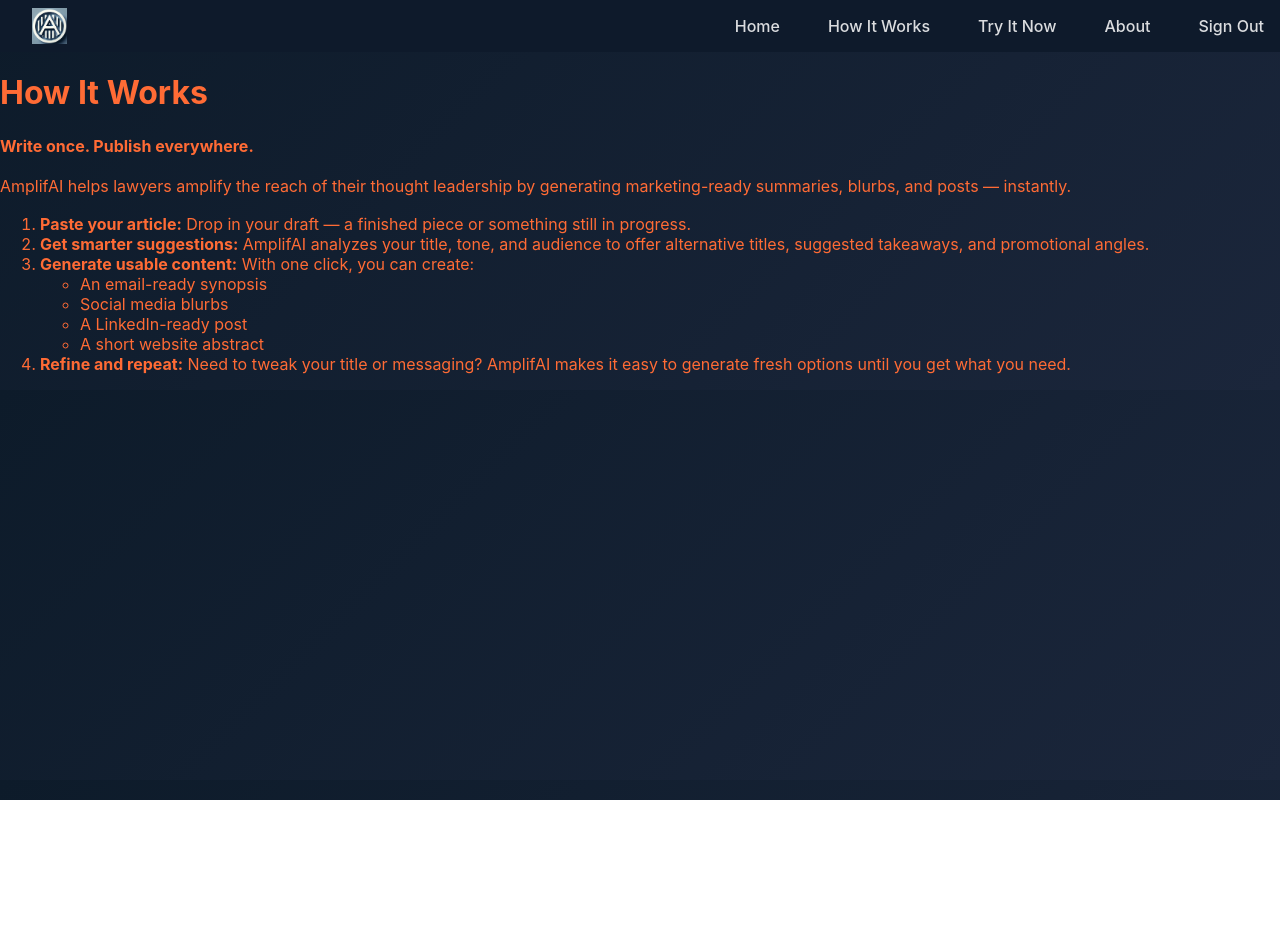
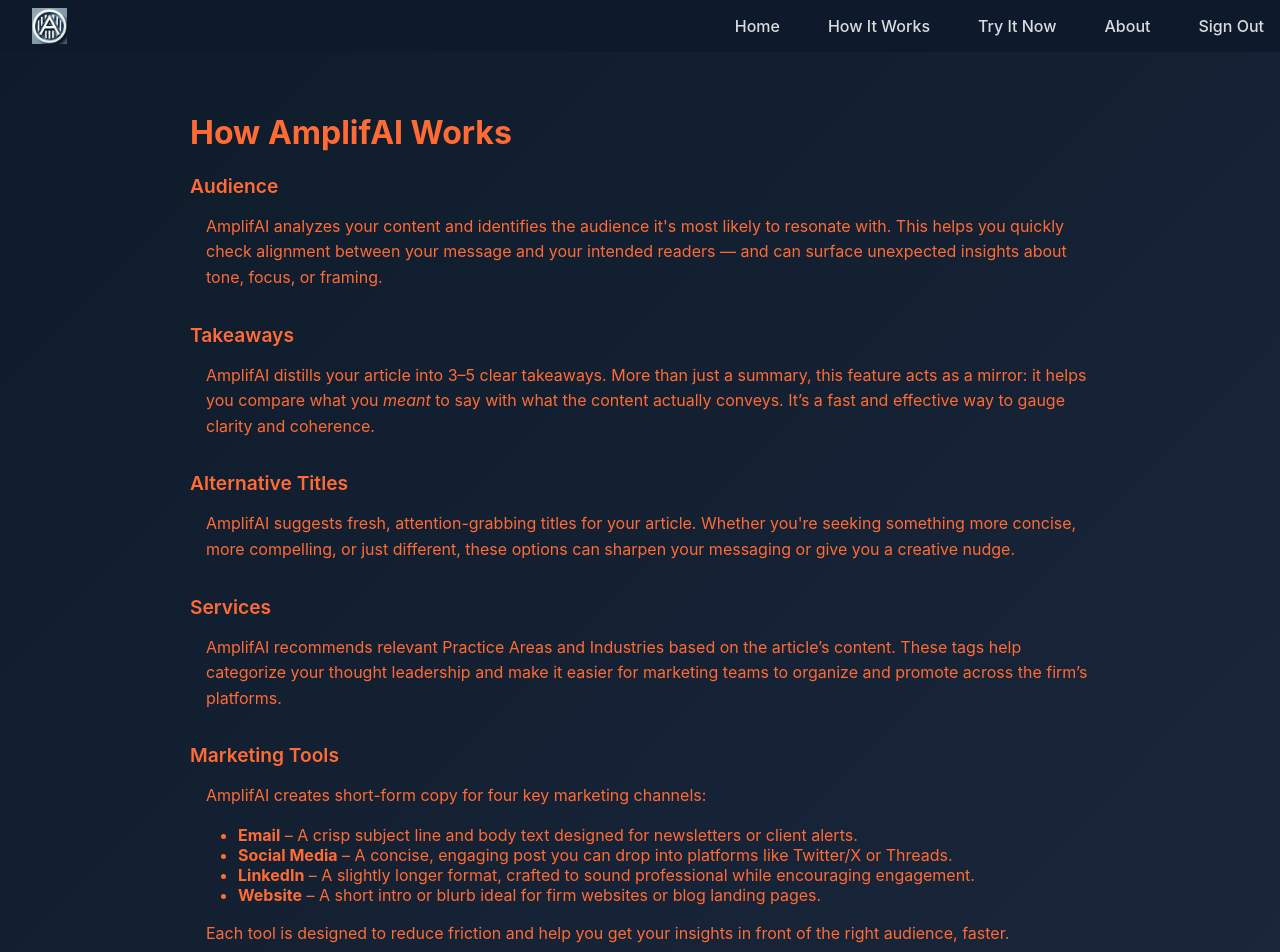
Before and after one commit to LGG233/am-i-done, a React (Create React App) app: page /how-it-works in a window 1280 px wide. Shown: the top 952 px of the page. Before the commit the page ends 800 px from the top, so only its background shows below. Built offline with nearby package versions, Linux system fonts and the light colour scheme; no server answers.

Commit message:
Refine informational pages and layout styling

```diff
--- a/src/App.js
+++ b/src/App.js
@@ -8,6 +8,7 @@ import RequestData from "./components/request";
 import Header from "./components/header";
 import LandingPage from "./pages/LandingPage";
 import HowItWorks from "./pages/HowItWorks";
+import TryItNow from "./pages/TryItNow";
 import About from "./pages/About";
 import { jwtDecode } from "jwt-decode";
 import { useLocation } from "react-router-dom";
@@ -95,6 +96,7 @@ function App() {
         <Route path="/app" element={<MainApp user={user} setUser={setUser} />} />
         <Route path="/" element={<LandingPage />} />
         <Route path="/how-it-works" element={<HowItWorks />} />
+        <Route path="/try" element={<TryItNow />} />
         <Route path="/about" element={<About />} />
       </Routes>
     </Router>
--- a/src/css/App.css
+++ b/src/css/App.css
@@ -195,3 +195,32 @@ button:hover {
   margin-top: 0.5rem;
   /* Optional spacing tweak */
 }
+
+.how-it-works-page,
+.about-page,
+.try-page {
+  max-width: 900px;
+  margin: 0 auto;
+  padding: 40px 20px;
+  text-align: left;
+}
+
+.feature-section {
+  margin-bottom: 2rem;
+}
+
+.feature-title {
+  font-size: 1.2rem;
+  font-weight: 600;
+  margin-bottom: 0.5rem;
+}
+
+.feature-description {
+  margin-left: 1rem;
+  line-height: 1.6;
+}
+
+.feature-list {
+  margin-left: 2rem;
+  padding-left: 1rem;
+}
--- a/src/pages/About.js
+++ b/src/pages/About.js
@@ -1,32 +1,28 @@
 import React from "react";
+import "../css/App.css"; // uses shared styling
 
-const About = () => {
+export default function About() {
     return (
-        <div className="page-container">
+        <div className="about-page">
             <h1>About AmplifAI</h1>
             <p>
-                <strong>AmplifAI is your marketing assistant for legal thought leadership.</strong>
+                AmplifAI is an AI-powered assistant built to support lawyers and legal marketers in creating, refining, and promoting thought leadership content. Whether you're writing an article, preparing a client update, or sharing an insight on LinkedIn, AmplifAI helps you get the most out of your message.
             </p>
+
+            <h2>Why AmplifAI?</h2>
             <p>
-                Created specifically for lawyers and legal marketers, AmplifAI turns published articles, blog posts,
-                or client alerts into usable promotional content for email, social media, and firm websites.
+                Legal professionals are expected to consistently produce high-quality, relevant content — but that's no small task. AmplifAI lightens the load by offering smart editorial suggestions, audience targeting insights, and ready-to-use marketing assets, all customized to your original content.
             </p>
+
+            <h2>What It Does</h2>
             <p>
-                It doesn’t replace your voice — it supports it.
+                From aligning your message with your audience to generating copy for emails, social media, and your firm website, AmplifAI gives you tools to elevate your work — without starting from scratch. It’s fast, flexible, and built specifically with professional services in mind.
             </p>
+
+            <h2>Our Vision</h2>
             <p>
-                With just a few clicks, AmplifAI helps you:
-            </p>
-            <ul>
-                <li>Highlight your key messages</li>
-                <li>Customize content for different channels</li>
-                <li>Stay consistent with your firm’s tone and style</li>
-            </ul>
-            <p>
-                You focus on the ideas. AmplifAI takes care of the packaging.
+                Thought leadership is more than content — it’s influence. AmplifAI exists to help you grow that influence by making the process of content creation more strategic, consistent, and effective.
             </p>
         </div>
     );
-};
-
-export default About;
+}
--- a/src/pages/HowItWorks.js
+++ b/src/pages/HowItWorks.js
@@ -2,36 +2,52 @@ import React from "react";
 
 const HowItWorks = () => {
     return (
-        <div className="page-container">
-            <h1>How It Works</h1>
-            <p><strong>Write once. Publish everywhere.</strong></p>
-            <p>
-                AmplifAI helps lawyers amplify the reach of their thought leadership by generating
-                marketing-ready summaries, blurbs, and posts — instantly.
-            </p>
+        <div className="how-it-works-page">
+            <h1 className="page-title">How AmplifAI Works</h1>
 
-            <ol className="how-list">
-                <li>
-                    <strong>Paste your article:</strong> Drop in your draft — a finished piece or something still in progress.
-                </li>
-                <li>
-                    <strong>Get smarter suggestions:</strong> AmplifAI analyzes your title, tone, and audience to offer
-                    alternative titles, suggested takeaways, and promotional angles.
-                </li>
-                <li>
-                    <strong>Generate usable content:</strong> With one click, you can create:
-                    <ul>
-                        <li>An email-ready synopsis</li>
-                        <li>Social media blurbs</li>
-                        <li>A LinkedIn-ready post</li>
-                        <li>A short website abstract</li>
-                    </ul>
-                </li>
-                <li>
-                    <strong>Refine and repeat:</strong> Need to tweak your title or messaging? AmplifAI makes it easy to
-                    generate fresh options until you get what you need.
-                </li>
-            </ol>
+            <section className="feature-section">
+                <h2 className="feature-title">Audience</h2>
+                <p className="feature-description">
+                    AmplifAI analyzes your content and identifies the audience it's most likely to resonate with. This helps you quickly check alignment between your message and your intended readers — and can surface unexpected insights about tone, focus, or framing.
+                </p>
+            </section>
+
+            <section className="feature-section">
+                <h2 className="feature-title">Takeaways</h2>
+                <p className="feature-description">
+                    AmplifAI distills your article into 3–5 clear takeaways. More than just a summary, this feature acts as a mirror: it helps you compare what you <em>meant</em> to say with what the content actually conveys. It’s a fast and effective way to gauge clarity and coherence.
+                </p>
+            </section>
+
+            <section className="feature-section">
+                <h2 className="feature-title">Alternative Titles</h2>
+                <p className="feature-description">
+                    AmplifAI suggests fresh, attention-grabbing titles for your article. Whether you're seeking something more concise, more compelling, or just different, these options can sharpen your messaging or give you a creative nudge.
+                </p>
+            </section>
+
+            <section className="feature-section">
+                <h2 className="feature-title">Services</h2>
+                <p className="feature-description">
+                    AmplifAI recommends relevant Practice Areas and Industries based on the article’s content. These tags help categorize your thought leadership and make it easier for marketing teams to organize and promote across the firm’s platforms.
+                </p>
+            </section>
+
+            <section className="feature-section">
+                <h2 className="feature-title">Marketing Tools</h2>
+                <p className="feature-description">
+                    AmplifAI creates short-form copy for four key marketing channels:
+                </p>
+                <ul className="feature-list">
+                    <li><strong>Email</strong> – A crisp subject line and body text designed for newsletters or client alerts.</li>
+                    <li><strong>Social Media</strong> – A concise, engaging post you can drop into platforms like Twitter/X or Threads.</li>
+                    <li><strong>LinkedIn</strong> – A slightly longer format, crafted to sound professional while encouraging engagement.</li>
+                    <li><strong>Website</strong> – A short intro or blurb ideal for firm websites or blog landing pages.</li>
+                </ul>
+                <p className="feature-description">
+                    Each tool is designed to reduce friction and help you get your insights in front of the right audience, faster.
+                </p>
+            </section>
         </div>
     );
 };
--- /dev/null
+++ b/src/pages/TryItNow.js
@@ -0,0 +1,31 @@
+import React from "react";
+import "../css/App.css";
+
+export default function TryItNow() {
+    return (
+        <div className="try-page">
+            <h1 className="page-title">Try AmplifAI Now</h1>
+            <p className="page-description">
+                AmplifAI is designed to help lawyers and legal marketers maximize the reach and impact of their thought leadership.
+                Using AI, it delivers audience insights, key takeaways, alternative titles, and ready-to-use marketing copy.
+            </p>
+
+            <h2 className="subheading">What You Can Do</h2>
+            <ul className="feature-list">
+                <li>📌 Analyze your content to ensure it resonates with your target audience</li>
+                <li>🧠 Extract and clarify key takeaways</li>
+                <li>🎯 Suggest alternative titles for maximum engagement</li>
+                <li>💼 Generate marketing-ready copy for email, LinkedIn, social media, and your website</li>
+            </ul>
+
+            <h2 className="subheading">Want to Try It?</h2>
+            <p className="page-description">
+                AmplifAI is currently in limited beta. If you'd like to be part of our testing group and help shape the product, let us know!
+            </p>
+
+            <a href="mailto:hello@amplifaiyourmessage.com?subject=AmplifAI Beta Access" className="beta-button">
+                ✉️ Sign Up to Be a Beta Tester
+            </a>
+        </div>
+    );
+}
```
